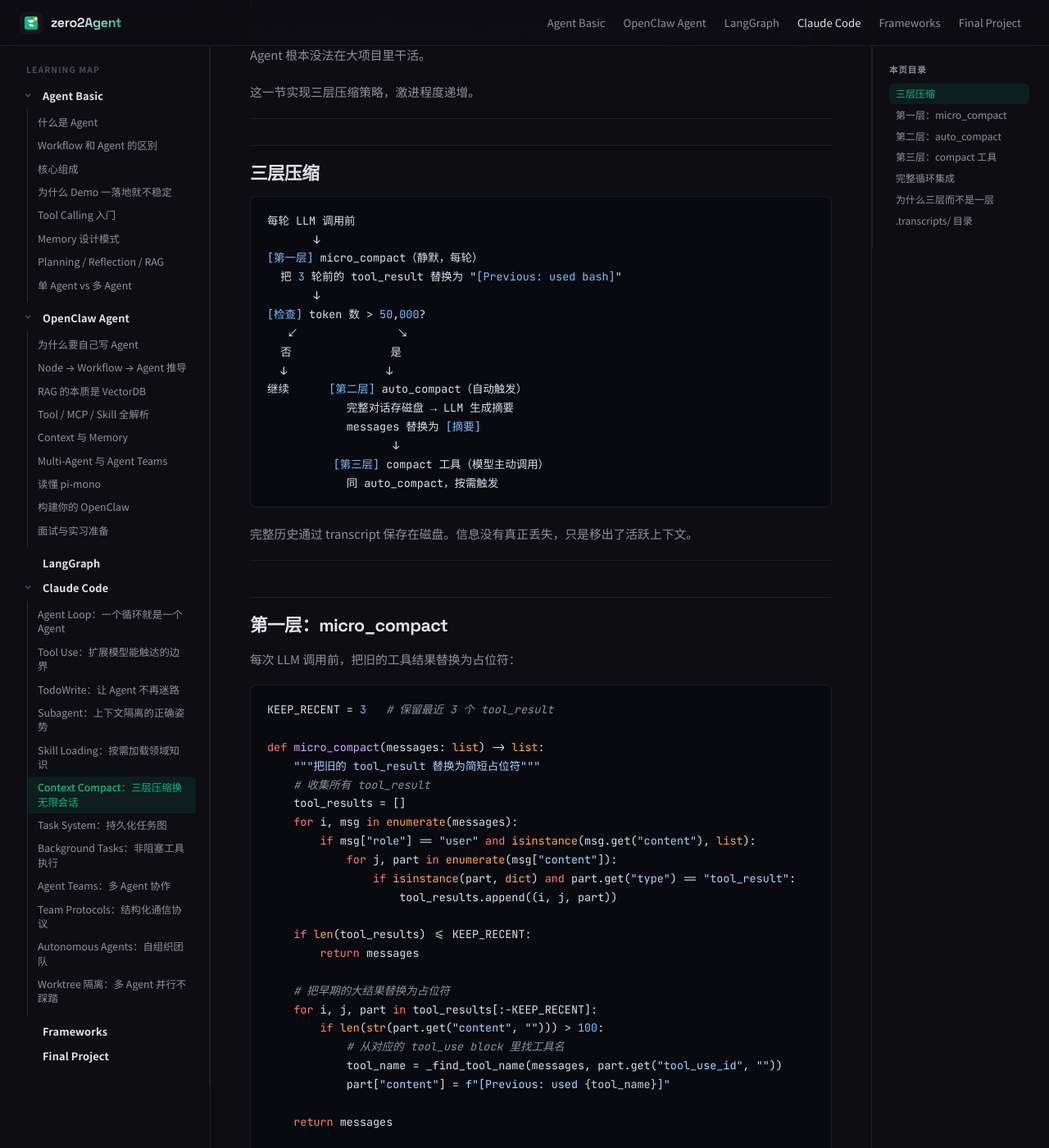
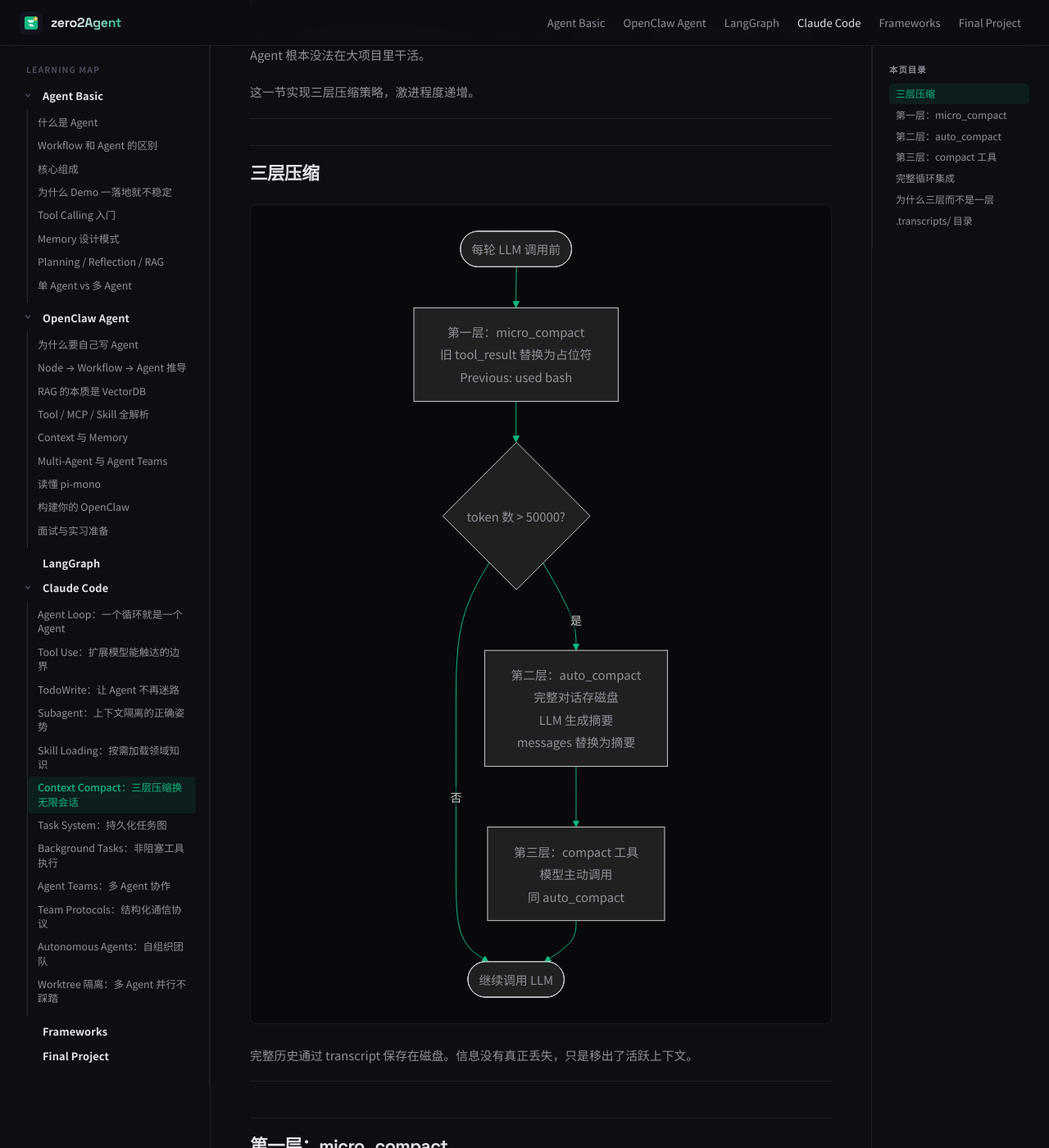
Before and after one commit to ranxi2001/zero2Agent, a Jekyll site: the page built from learn-claude-code/06-context-compact/index.md, in a window 1280 px wide and 1400 px high, scrolled down 279 px. Shown: the whole window at 82% size. Built offline with Jekyll 4.4.1, drawn with Linux system fonts in a browser that asks for light colours.

Commit message:
convert ASCII diagrams to mermaid flowcharts
- s06: three-layer compression strategy
- s07: task dependency DAG overview

Co-Authored-By: Claude Sonnet 4.6 <noreply@anthropic.com>

````diff
--- a/learn-claude-code/06-context-compact/index.md
+++ b/learn-claude-code/06-context-compact/index.md
@@ -17,23 +17,20 @@ eyebrow: Claude Code / s06
 
 ## 三层压缩
 
-```
-每轮 LLM 调用前
-       ↓
-[第一层] micro_compact（静默，每轮）
-  把 3 轮前的 tool_result 替换为 "[Previous: used bash]"
-       ↓
-[检查] token 数 > 50,000?
-   ↙               ↘
-  否               是
-  ↓               ↓
-继续      [第二层] auto_compact（自动触发）
-            完整对话存磁盘 → LLM 生成摘要
-            messages 替换为 [摘要]
-                   ↓
-          [第三层] compact 工具（模型主动调用）
-            同 auto_compact，按需触发
-```
+<div class="mermaid">
+flowchart TD
+    A([每轮 LLM 调用前]) --> B
+
+    B["第一层：micro_compact\n旧 tool_result 替换为占位符\nPrevious: used bash"]
+    B --> C{token 数 > 50000?}
+
+    C -->|否| D([继续调用 LLM])
+    C -->|是| E
+
+    E["第二层：auto_compact\n完整对话存磁盘\nLLM 生成摘要\nmessages 替换为摘要"]
+    E --> F["第三层：compact 工具\n模型主动调用\n同 auto_compact"]
+    F --> D
+</div>
 
 完整历史通过 transcript 保存在磁盘。信息没有真正丢失，只是移出了活跃上下文。
 
````
Also changed, not shown: learn-claude-code/07-task-system/index.md (+12 -7 lines).
